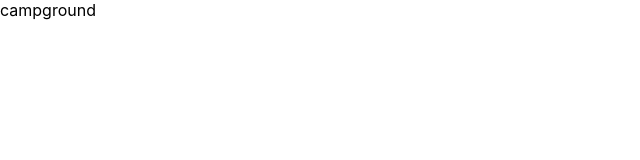
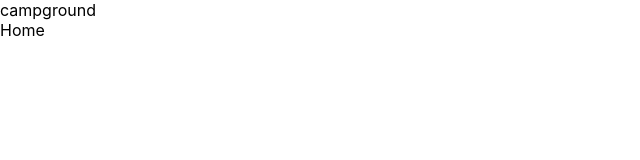
Before and after one commit to mpinaud/campgrounds, a React (Create React App) app: page / in a window 1280 px wide. Shown: the top 160 px of the page, without its empty margins (0-640 px from the left). Built offline with nearby package versions, Linux system fonts and the light colour scheme.

Commit message:
create Routes, Campground/Details, and Home component

```diff
--- a/src/App.js
+++ /dev/null
@@ -1,13 +0,0 @@
-import React, { Component } from 'react';
-
-class App extends Component {
-  render() {
-    return (
-      <div className="App">
-        campground
-      </div>
-    );
-  }
-}
-
-export default App;
--- /dev/null
+++ b/src/components/App/App.js
@@ -0,0 +1,15 @@
+import React, {Component} from 'react';
+import Routes from './Routes';
+
+class App extends Component {
+    render() {
+        return(
+            <>
+                <div className="App">campground</div>
+                <Routes/>
+            </>
+        );
+    }
+}
+
+export default App;
--- /dev/null
+++ b/src/components/App/AsyncComponent.js
@@ -0,0 +1,29 @@
+import React, {Component} from 'react';
+
+export default function asyncComponent(importComponent) {
+    class AsyncComponent extends Component {
+        constructor(props) {
+            super(props);
+
+            this.state = {
+                component: null,
+            };
+        }
+
+        async componentDidMount() {
+            const {default: component} = await importComponent();
+
+            this.setState({
+                component: component,
+            });
+        }
+
+        render() {
+            const C = this.state.component;
+
+            return C ? <C {...this.props} /> : null;
+        }
+    }
+
+    return AsyncComponent;
+}
--- /dev/null
+++ b/src/components/App/Home.js
@@ -0,0 +1,9 @@
+import React from 'react';
+
+const Home = () => (
+    <div>
+        Home
+    </div>
+);
+
+export default Home;
--- /dev/null
+++ b/src/components/App/Routes.js
@@ -0,0 +1,22 @@
+import React from 'react';
+import {Switch, Route} from 'react-router-dom';
+import asyncComponent from './AsyncComponent';
+
+// Use the asyncComponent import for route level code splitting.
+const Home = asyncComponent(() => import('./Home'));
+const CampgroundDetails = asyncComponent(() => import('../Campground/Details'));
+
+const Routes = () => (
+    <div>
+        <Switch>
+            <Route exact path="/" render={() => <Home />} />
+            <Route
+                exact
+                path="/:campgroundId"
+                component={CampgroundDetails}
+            />
+        </Switch>
+    </div>
+);
+
+export default Routes;
--- /dev/null
+++ b/src/components/Campground/Details.js
@@ -0,0 +1,11 @@
+import React from 'react';
+
+const Details = () => {
+    return (
+        <div>
+            campground
+        </div>
+    );
+};
+
+export default Details;
--- a/src/index.js
+++ b/src/index.js
@@ -1,12 +1,19 @@
 import React from 'react';
 import ReactDOM from 'react-dom';
+import {HashRouter} from 'react-router-dom';
 import './index.css';
-import App from './App';
+import App from './components/App/App';
 import * as serviceWorker from './serviceWorker';
 
-ReactDOM.render(<App />, document.getElementById('root'));
+ReactDOM.render(
+    <HashRouter>
+        <App />
+    </HashRouter>,
+    document.getElementById('root')
+);
 
 // If you want your app to work offline and load faster, you can change
 // unregister() to register() below. Note this comes with some pitfalls.
 // Learn more about service workers: http://bit.ly/CRA-PWA
+
 serviceWorker.unregister();
```
Also changed, not shown: .eslintrc.json (added), 1 other file (tests, documents, lock files or other folders).
